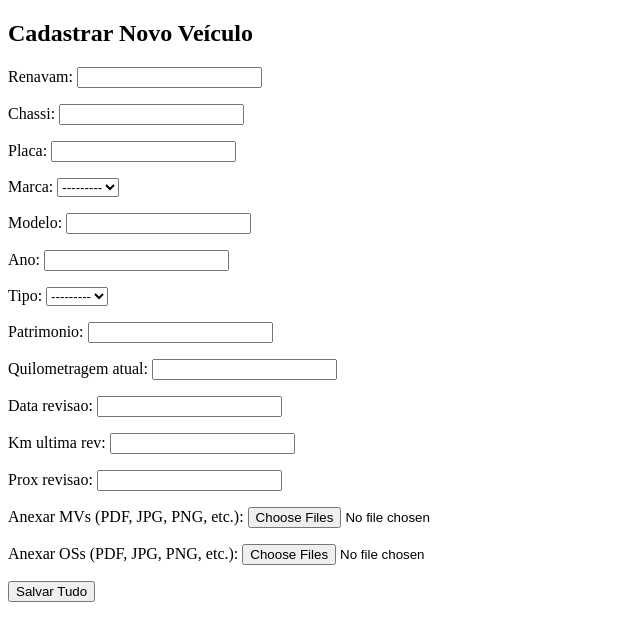
After one commit to devkauacosta/prevfogo-system, a Django app: page /novo_veiculo in a window 1280 px wide. The commit adds this page. Shown: the top 641 px of the page, without its empty margins (0-640 px from the left). Run offline with Django 5.2, Linux system fonts and the light colour scheme; data that the repository does not hold is empty.

Commit message:
cria o formulário de cadastro de novos veículos

```diff
--- a/app/settings.py
+++ b/app/settings.py
@@ -103,7 +103,7 @@ AUTH_PASSWORD_VALIDATORS = [
 # Internationalization
 # https://docs.djangoproject.com/en/6.1/topics/i18n/
 
-LANGUAGE_CODE = 'en-us'
+LANGUAGE_CODE = 'pt-br'
 
 TIME_ZONE = 'UTC'
 
--- a/app/urls.py
+++ b/app/urls.py
@@ -1,8 +1,9 @@
 from django.contrib import admin
 from django.urls import path
-from frota_prevfogo.views import VeiculosListView
+from frota_prevfogo.views import VeiculosListView, VeiculoCreate
 
 urlpatterns = [
     path('admin/', admin.site.urls),
     path('veiculos/', VeiculosListView.as_view(), name='lista_veiculos'),
+    path('novo_veiculo', VeiculoCreate.as_view(), name='veiculo_novo'),
 ]
--- /dev/null
+++ b/frota_prevfogo/forms.py
@@ -0,0 +1,40 @@
+from django import forms
+from .models import Veiculo
+
+class MultipleFileInput(forms.ClearableFileInput):
+    allow_multiple_selected = True
+
+
+class MultipleFileField(forms.FileField):
+    def __init__(self, *args, **kwargs):
+        kwargs.setdefault("widget", MultipleFileInput())
+        super().__init__(*args, **kwargs)
+
+
+class VeiculoModelForm(forms.ModelForm):
+    campo_mvs = MultipleFileField(
+        label="Anexar MVs (PDF, JPG, PNG, etc.)",
+        required=False
+    )
+
+    campo_os = MultipleFileField(
+        label="Anexar OSs (PDF, JPG, PNG, etc.)",
+        required=False
+    )
+
+    class Meta:
+        model = Veiculo
+        fields = [
+            'renavam',
+            'chassi',
+            'placa',
+            'marca',
+            'modelo',
+            'ano',
+            'tipo',
+            'patrimonio',
+            'quilometragem_atual',
+            'data_revisao',
+            'km_ultima_rev',
+            'prox_revisao',
+        ]
--- a/frota_prevfogo/models.py
+++ b/frota_prevfogo/models.py
@@ -30,9 +30,16 @@ class Veiculo(models.Model):
     data_revisao = models.DateField(blank=True, null=True)
     km_ultima_rev = models.PositiveIntegerField(blank=True, null=True)
     prox_revisao = models.DateField(blank=True, null=True)
-    documentacao_mv = models.FileField(upload_to='docs_mvs/', blank=True, null=True)
-    documentacao_os = models.FileField(upload_to='docs_oss/', blank=True, null=True)
-
 
     def __str__(self):
         return f"{self.marca} {self.modelo} - Renavam: {self.renavam}"
+
+
+class DocMvVeiculo(models.Model):
+    veiculo = models.ForeignKey(Veiculo, on_delete=models.CASCADE, related_name='doc_mv')
+    documento_mv = models.FileField(upload_to='veiculos/mvs')
+
+
+class DocOSVeiculo(models.Model):
+    veiculo = models.ForeignKey(Veiculo, on_delete=models.CASCADE, related_name='doc_os')
+    documento_os = models.FileField(upload_to='veiculos/os')
--- /dev/null
+++ b/frota_prevfogo/templates/novo_veiculo.html
@@ -0,0 +1,17 @@
+<!DOCTYPE html>
+<html lang="en">
+<head>
+    <meta charset="UTF-8">
+    <meta name="viewport" content="width=device-width, initial-scale=1.0">
+    <title>Novo Veículo</title>
+</head>
+<body>
+    <h2>Cadastrar Novo Veículo</h2>
+
+    <form method="post" enctype="multipart/form-data">
+        {% csrf_token %}
+        {{ form.as_p }}
+        <input type="submit" value="Salvar Tudo" class="btn btn-primary">
+    </form>
+</body>
+</html>
--- a/frota_prevfogo/templates/veiculos.html
+++ b/frota_prevfogo/templates/veiculos.html
@@ -56,6 +56,7 @@
                         <th>Chassi</th>
                         <th>Placa</th>
                         <th>Marca</th>
+                        <th>Modelo</th>
                         <th>Ano</th>
                         <th>Tipo</th>
                         <th>Patrimônio</th>
@@ -72,6 +73,7 @@
                             <td>{{ veiculo.chassi }}</td>
                             <td>{{ veiculo.placa }}</td>
                             <td>{{ veiculo.marca }}</td>
+                            <td>{{ veiculo.modelo }}</td>
                             <td>{{ veiculo.ano }}</td>
                             <td>{{ veiculo.tipo }}</td>
                             <td>{{ veiculo.patrimonio }}</td>
--- a/frota_prevfogo/views.py
+++ b/frota_prevfogo/views.py
@@ -1,8 +1,30 @@
 from django.shortcuts import render
-from django.views.generic import ListView
-from .models import Veiculo
+from django.urls import reverse_lazy
+from django.views.generic import ListView, CreateView
+from .models import Veiculo, DocMvVeiculo, DocOSVeiculo
+from .forms import VeiculoModelForm
 
 class VeiculosListView(ListView):
     model = Veiculo
     template_name = 'veiculos.html'
     context_object_name = 'veiculos'
+
+
+class VeiculoCreate(CreateView):
+    model = Veiculo
+    form_class = VeiculoModelForm
+    template_name = 'novo_veiculo.html'
+    success_url = reverse_lazy('lista_veiculos')
+
+    def form_valid(self, form):
+        veiculo_instance = form.save()
+
+        lista_mvs = self.request.FILES.getlist('campo_mvs')
+        for mv in lista_mvs:
+            DocMvVeiculo.objects.create(veiculo=veiculo_instance, documento_mv=mv)
+
+        lista_os = self.request.FILES.getlist('campo_os')
+        for os in lista_os:
+            DocOSVeiculo.objects.create(veiculo=veiculo_instance, documento_os=os)
+
+        return super().form_valid(form)
```
Also changed, not shown: frota_prevfogo/migrations/0004_remove_veiculo_documentacao_mv_and_more.py (added).
